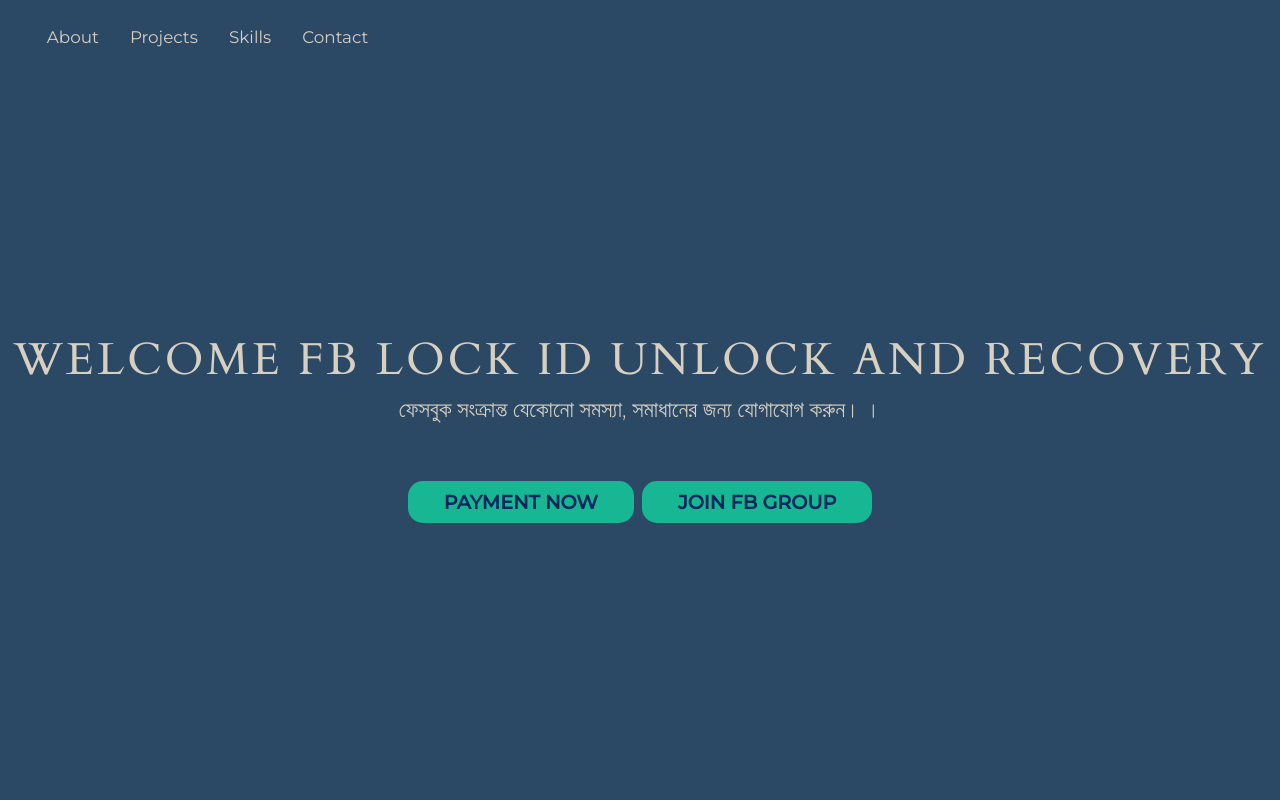
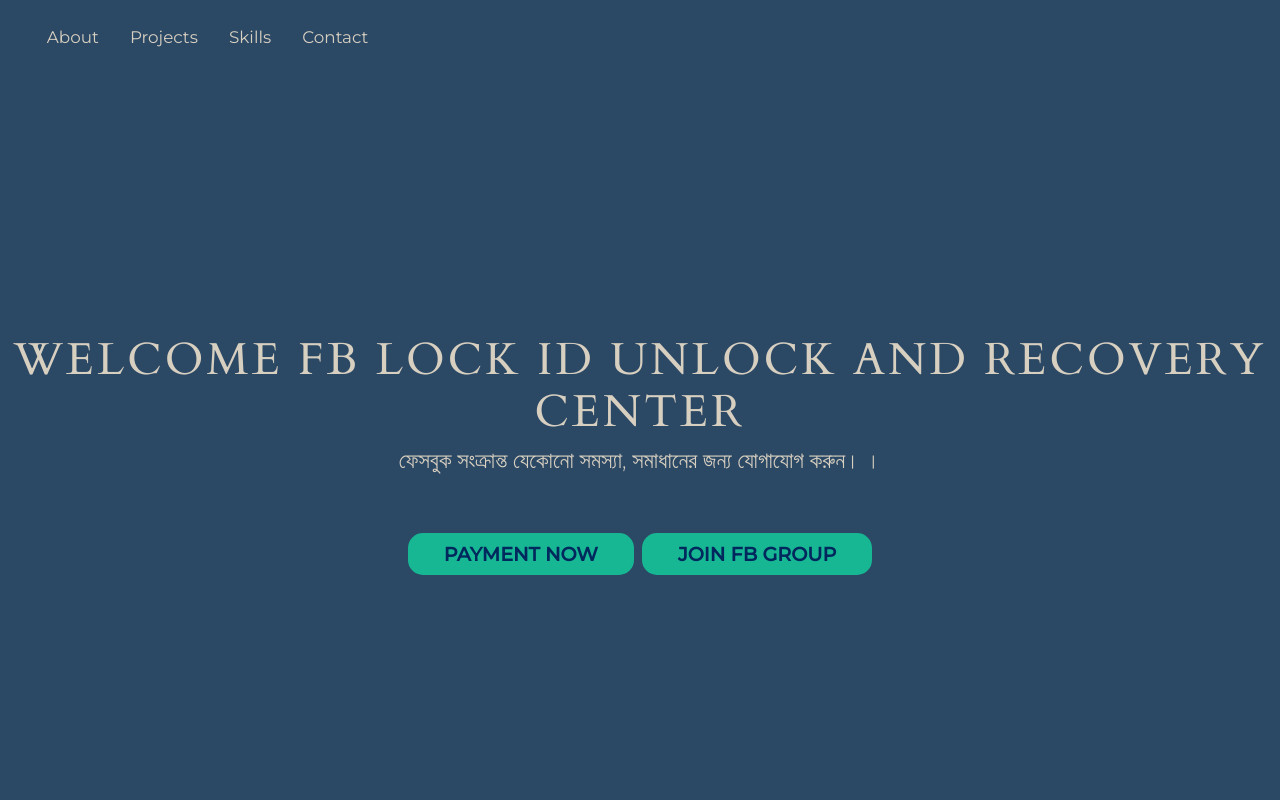
Before and after one commit to unlocker-sakib/Sakib-Mondol, a website built with Parcel: page index.html in a window 1280 px wide. Shown: the top 800 px of the page. Built offline with nearby package versions, Linux system fonts and the light colour scheme.

Commit message:
Update index.html

```diff
--- a/index.html
+++ b/index.html
@@ -109,7 +109,7 @@
 
         <div class="name-title">
           <h1>WElCOME
-FB Lock Id Unlock And Recovery</h1>
+FB Lock Id Unlock And Recovery Center</h1>
           <h4>ফেসবুক সংক্রান্ত যেকোনো সমস্যা, সমাধানের জন্য যোগাযোগ করুন। ।</h4>
           <a href="https://unlocker-sakib.github.io/Sakib-Mondol/payment" onclick="playClickSound()" id="contact-link">Payment Now</a> <none></none> <a href="https://www.facebook.com/groups/fbunlockandrecovery/?ref=share_group_link" onclick="playClickSound()" id="contact-link">Join Fb group</a><br>
         </div>
```
